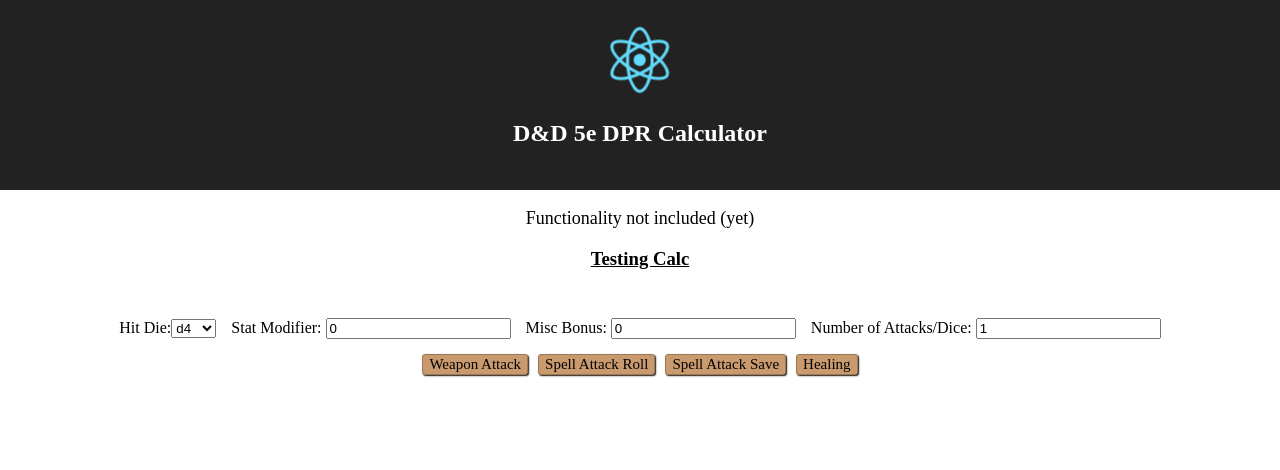
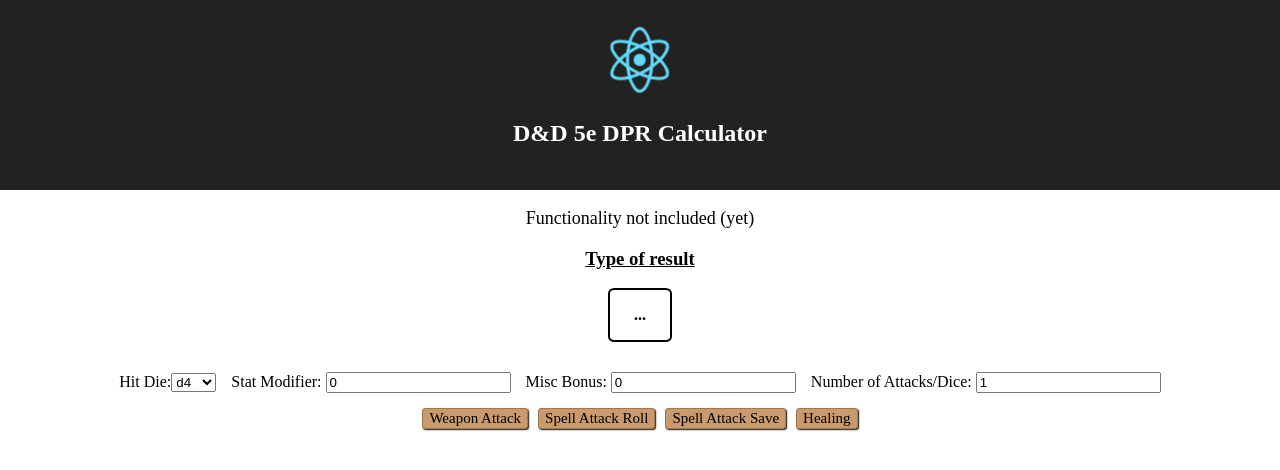
Before and after one commit to SpencerMcFadden/Combat-Calculator, a React (Create React App) app: page / in a window 1280 px wide. Shown: the top 470 px of the page. Built offline with nearby package versions, Linux system fonts and the light colour scheme; a web font is replaced by a local one.

Commit message:
Changing the way the result displays, along with adding in an indicator for which formula was used. Slight styling change, but all of it is pretty much temporary

```diff
--- a/src/App.css
+++ b/src/App.css
@@ -48,6 +48,19 @@
   margin-right: 5px;
 }
 
+.Result-display {
+  margin: auto;
+  width: 60px;
+  height: 50px;
+  border: 2px solid black;
+  border-radius: 10%;
+}
+
+#result {
+  top: 50%;
+  transform: translateY(-33%);
+}
+
 h3 {
   text-decoration: underline;
 }
--- a/src/CalcComponents/Calc.js
+++ b/src/CalcComponents/Calc.js
@@ -6,7 +6,11 @@
   render() {
     return (
       <div className="Calculator">
-        <h3>Testing Calc</h3>
+        <h3 id="Result-title">Type of result</h3>
+
+        <div className="Result-display">
+          <h4 id="result">...</h4>
+        </div>
 
         <div className="Calculator-input">
           <AttackDetailsForm dice={this.props.dice} formulas={this.props.formulas}/>
--- a/src/CalcComponents/Formula.js
+++ b/src/CalcComponents/Formula.js
@@ -5,40 +5,48 @@
     let currentFormula;
     if(this.props.formula === 'Weapon Attack') {
       currentFormula = function(hitDie, statMod, miscBonus, numberOfAttacks) {
+        document.getElementById('Result-title').innerHTML = 'Weapon Attack';
         return ((Number(hitDie) + Number(statMod) + Number(miscBonus)) * numberOfAttacks);
       }
       return (
-        <button className="Formulas" onClick={() => alert(currentFormula(this.props.hitDie, this.props.statMod, this.props.miscBonus, this.props.numberOfAttacks))}>
+        <button className="Formulas" onClick={() =>
+          document.getElementById('result').innerHTML = currentFormula(this.props.hitDie, this.props.statMod, this.props.miscBonus, this.props.numberOfAttacks)}>
           {this.props.formula}
         </button>
       )
     }
     else if(this.props.formula === 'Spell Attack Roll') {
       currentFormula = function(hitDie, miscBonus, numberOfAttacks) {
+        document.getElementById('Result-title').innerHTML = 'Spell Attack Roll';
         return ((Number(hitDie) + Number(miscBonus)) * numberOfAttacks);
       }
       return (
-        <button className="Formulas" onClick={() => alert(currentFormula(this.props.hitDie, this.props.miscBonus, this.props.numberOfAttacks))}>
+        <button className="Formulas" onClick={() =>
+          document.getElementById('result').innerHTML = currentFormula(this.props.hitDie, this.props.miscBonus, this.props.numberOfAttacks)}>
           {this.props.formula}
         </button>
       )
     }
     else if(this.props.formula === 'Spell Attack Save') {
       currentFormula = function(hitDie, numberOfDice) {
+        document.getElementById('Result-title').innerHTML = 'Spell Attack Save';
         return (Number(hitDie) * Number(numberOfDice));
       }
       return (
-        <button className="Formulas" onClick={() => alert(currentFormula(this.props.hitDie, this.props.numberOfAttacks))}>
+        <button className="Formulas" onClick={() =>
+          document.getElementById('result').innerHTML = currentFormula(this.props.hitDie, this.props.numberOfAttacks)}>
           {this.props.formula}
         </button>
       )
     }
     else if(this.props.formula === 'Healing') {
       currentFormula = function(hitDie, numberOfDice) {
+        document.getElementById('Result-title').innerHTML = 'Healing';
         return -1 * (Number(hitDie) * Number(numberOfDice));
       }
       return (
-        <button className="Formulas" onClick={() => alert(currentFormula(this.props.hitDie, this.props.numberOfAttacks))}>
+        <button className="Formulas" onClick={() =>
+          document.getElementById('result').innerHTML = currentFormula(this.props.hitDie, this.props.numberOfAttacks)}>
           {this.props.formula}
         </button>
       )
```
